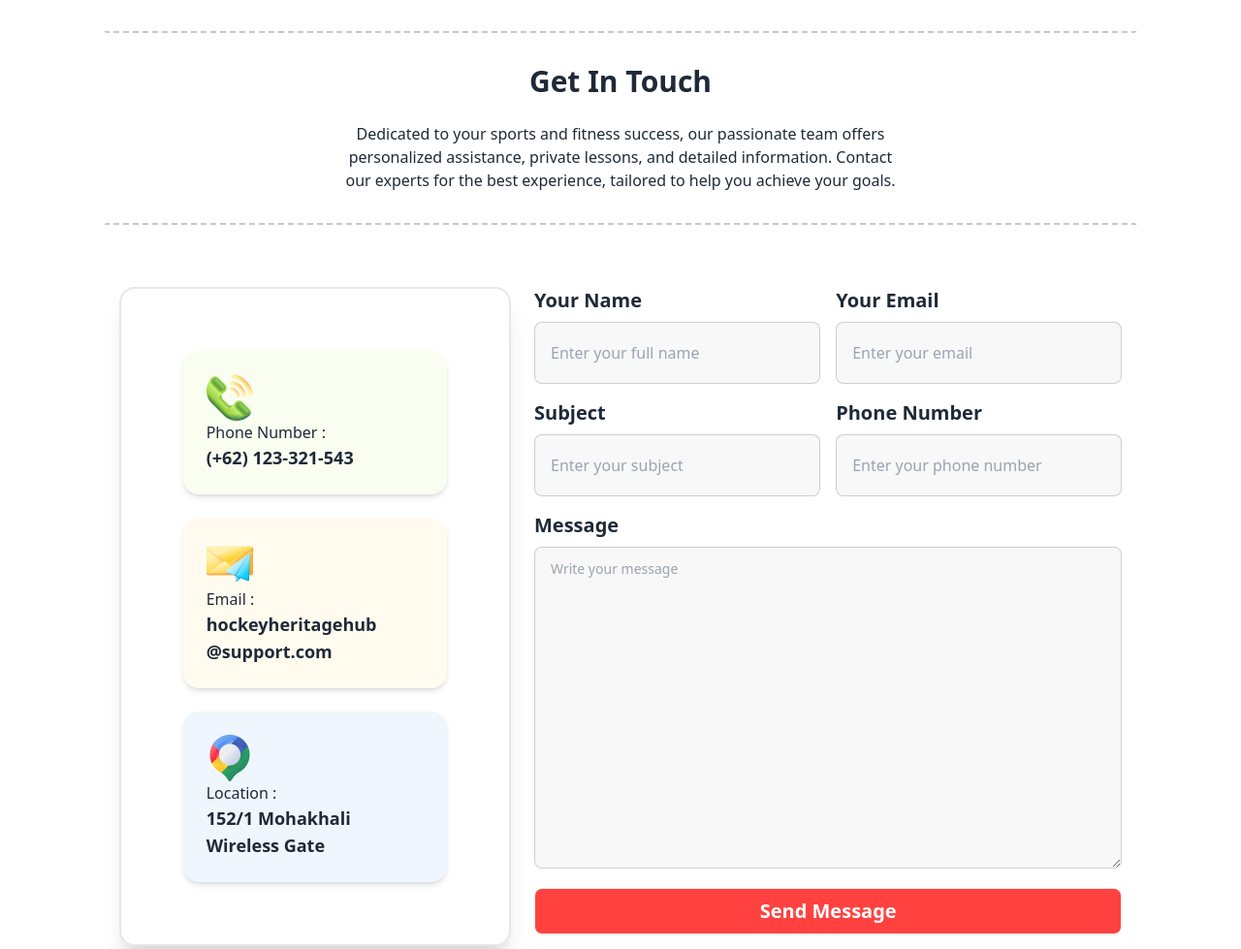
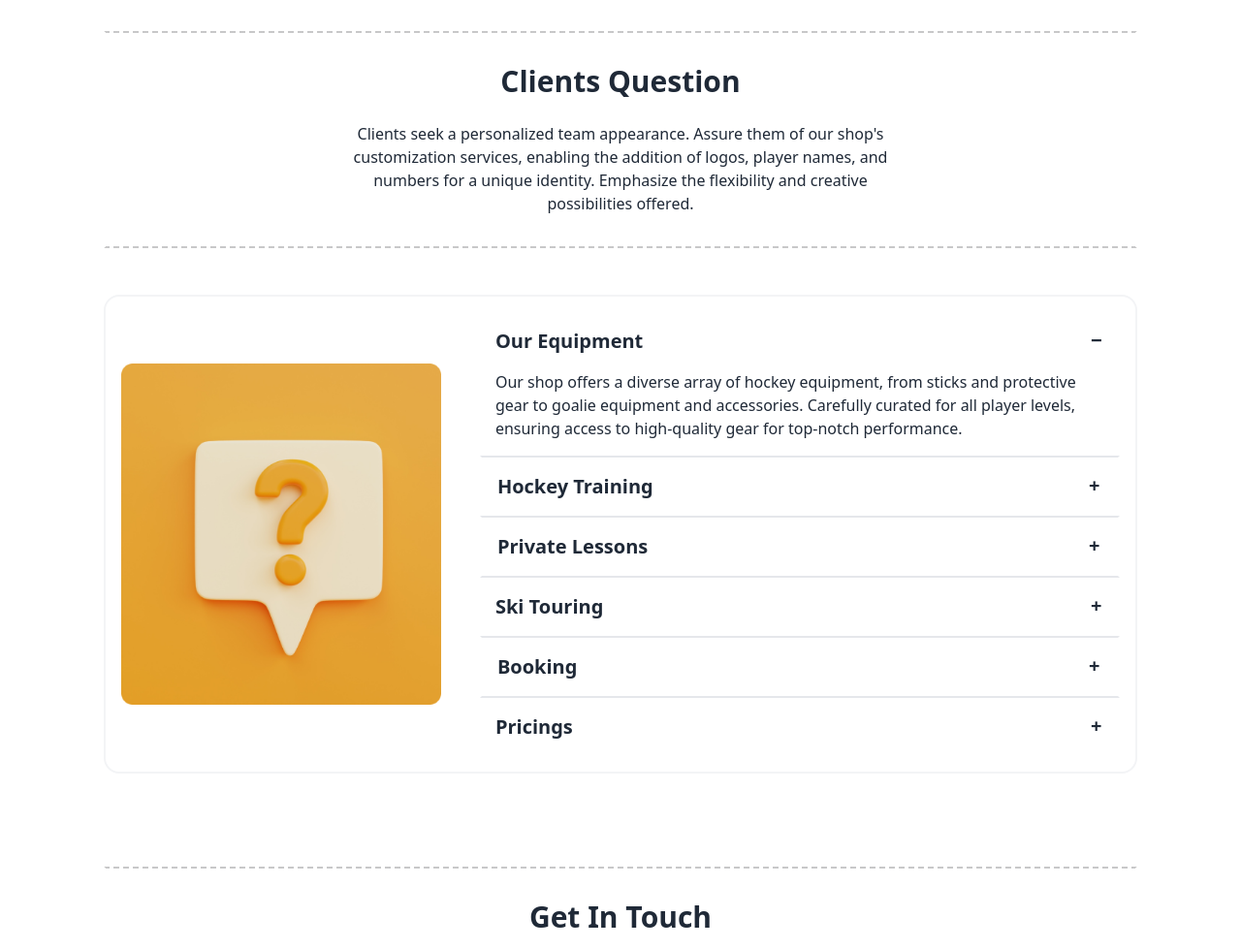
Before and after one commit to DasPriYam714/Hockey-Heritage-Hub-A3-Tailwind-Daisy-UI-, a plain HTML site: page index.html in a window 1280 px wide. Shown: the part 3140-4119 px from the top of the page at 97% size. Drawn offline with nearby package versions, Linux system fonts and the light colour scheme.

Commit message:
add client questions part

```diff
--- a/index.html
+++ b/index.html
@@ -287,6 +287,84 @@
         </section>
         <!-- Program section end here -->
 
+        <!-- Client question start here  -->
+        <section class="border-2 border-dashed border-x-white border-y-[#C8C8C9] mb-12">
+            <div class="text-center justify-center items-center my-8 mx-aiuto">
+                <div>
+                    <h3 class="text-3xl font-bold">Clients Question</h3>
+                    <p class="mt-4 lg:mt-6 md:mx-20 lg:mx-60">Clients seek a personalized team appearance. Assure them of our shop's customization services, enabling the addition of logos, player names, and numbers for a unique identity. Emphasize the flexibility and creative possibilities offered.</p>
+                </div>
+            </div>
+        </section>
+        <section>
+            <div
+                class="hero-content border-2 border-gray-100 bg-white rounded-2xl mb-24 flex-col lg:flex-row lg:gap-10">
+                <div class="w-1/2 ">
+                    <img class="lg:my-4 mx-auto" src="Resources/11.png" class="rounded-lg" />
+                </div>
+                <div class="w-full">
+                    <div class="collapse collapse-plus bg-white rounded-none">
+                        <input type="radio" name="my-accordion-3" checked="checked" />
+                        <div class="w-full collapse-title text-xl font-bold">
+                            Our Equipment
+                        </div>
+                        <div class="collapse-content">
+                            <p>Our shop offers a diverse array of hockey equipment, from sticks and protective gear to goalie equipment and accessories. Carefully curated for all player levels, ensuring access to high-quality gear for top-notch performance.
+                            </p>
+                        </div>
+                    </div>
+                    <div
+                        class="collapse collapse-plus border-2 border-x-white border-y-gray-200 border-b-0 bg-white rounded-none">
+                        <input type="radio" name="my-accordion-3" />
+                        <div class="collapse-title text-xl font-bold">
+                            Hockey Training
+                        </div>
+                        <div class="collapse-content">
+                            <p>Our hockey training programs cater to all skill levels, featuring fundamental drills for beginners and advanced techniques for seasoned players. The spectrum includes specialized programs targeting agility, strength, and game strategy.</p>
+                        </div>
+                    </div>
+                    <div class="collapse collapse-plus border-2 border-x-white border-y-gray-200 bg-white rounded-none">
+                        <input type="radio" name="my-accordion-3" />
+                        <div class="collapse-title text-xl font-bold">
+                            Private Lessons
+                        </div>
+                        <div class="collapse-content">
+                            <p> Private hockey lesson durations are flexible, tailored to your preferences and goals. Standard sessions are typically one hour, but we can customize durations to meet specific skill development requirements.</p>
+                        </div>
+                    </div>
+                    <div class="collapse collapse-plus bg-white rounded-none">
+                        <input type="radio" name="my-accordion-3" />
+                        <div class="collapse-title text-xl font-bold">
+                            Ski Touring
+                        </div>
+                        <div class="collapse-content">
+                            <p>Explore our ski touring equipment rental, featuring skis, bindings, boots, and safety gear. Tailored for various skill levels, our options guarantee the right equipment for a safe and enjoyable touring experience.</p>
+                        </div>
+                    </div>
+                    <div class="collapse collapse-plus border-2 border-x-white border-y-gray-200 bg-white rounded-none">
+                        <input type="radio" name="my-accordion-3" />
+                        <div class="collapse-title text-xl font-bold">
+                            Booking
+                        </div>
+                        <div class="collapse-content">
+                            <p>Ease your booking experience by visiting our website. Navigate to the booking section, choose your desired service, select available dates and times, and complete the process online. Our customer support team is available for assistance.
+                            </p>
+                        </div>
+                    </div>
+                    <div class="collapse collapse-plus bg-white rounded-none">
+                        <input type="radio" name="my-accordion-3" />
+                        <div class="collapse-title text-xl font-bold">
+                            Pricings
+                        </div>
+                        <div class="collapse-content">
+                            <p>Take advantage of discounts on bulk bookings for training sessions. Our pricing structure ensures cost savings for clients booking multiple sessions. Contact our customer service team for details on available discounts and packages.</p>
+                        </div>
+                    </div>
+                </div>
+            </div>
+        </section>
+        <!-- Client question end here -->
+
 
 
          <!-- Get in touch start here -->
```
